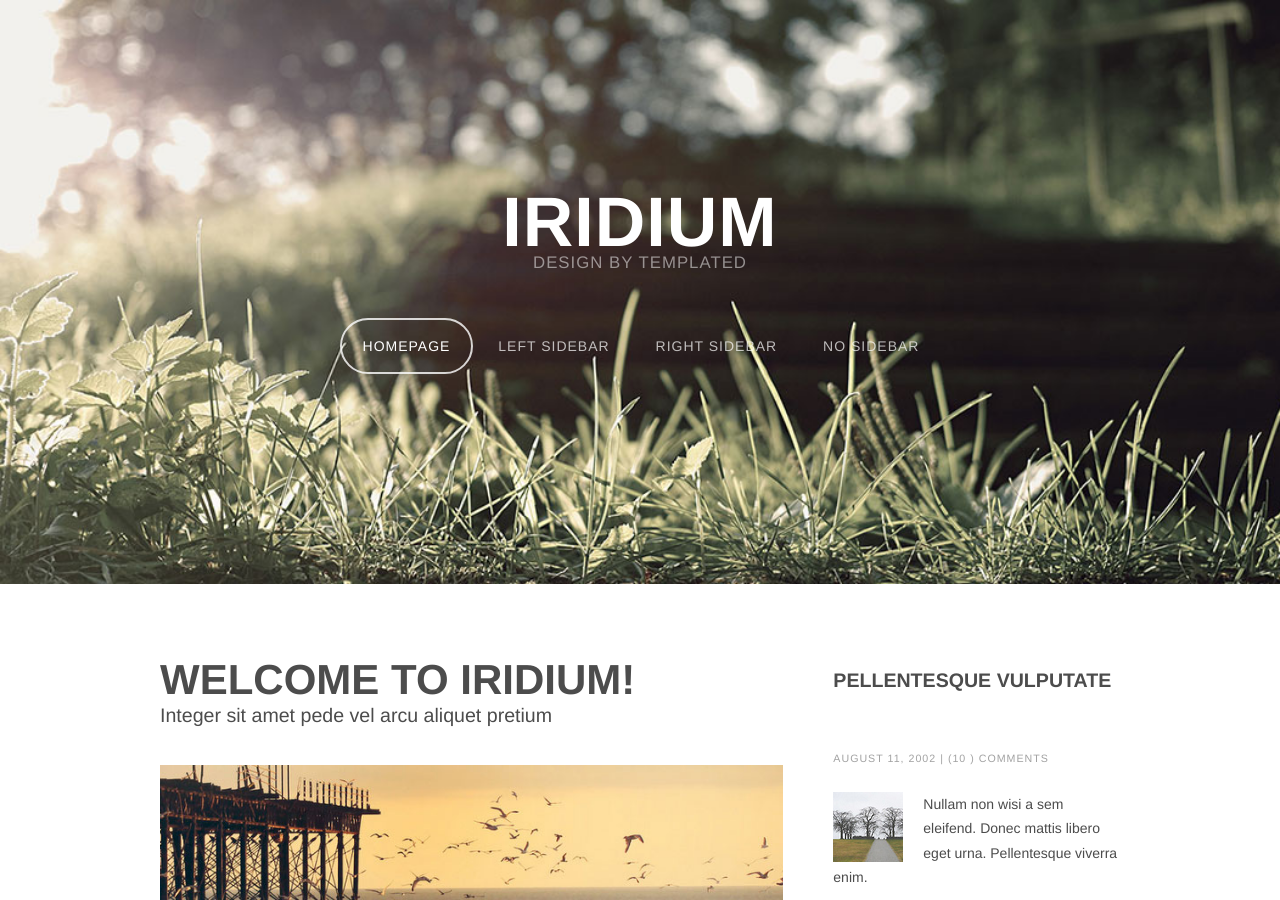
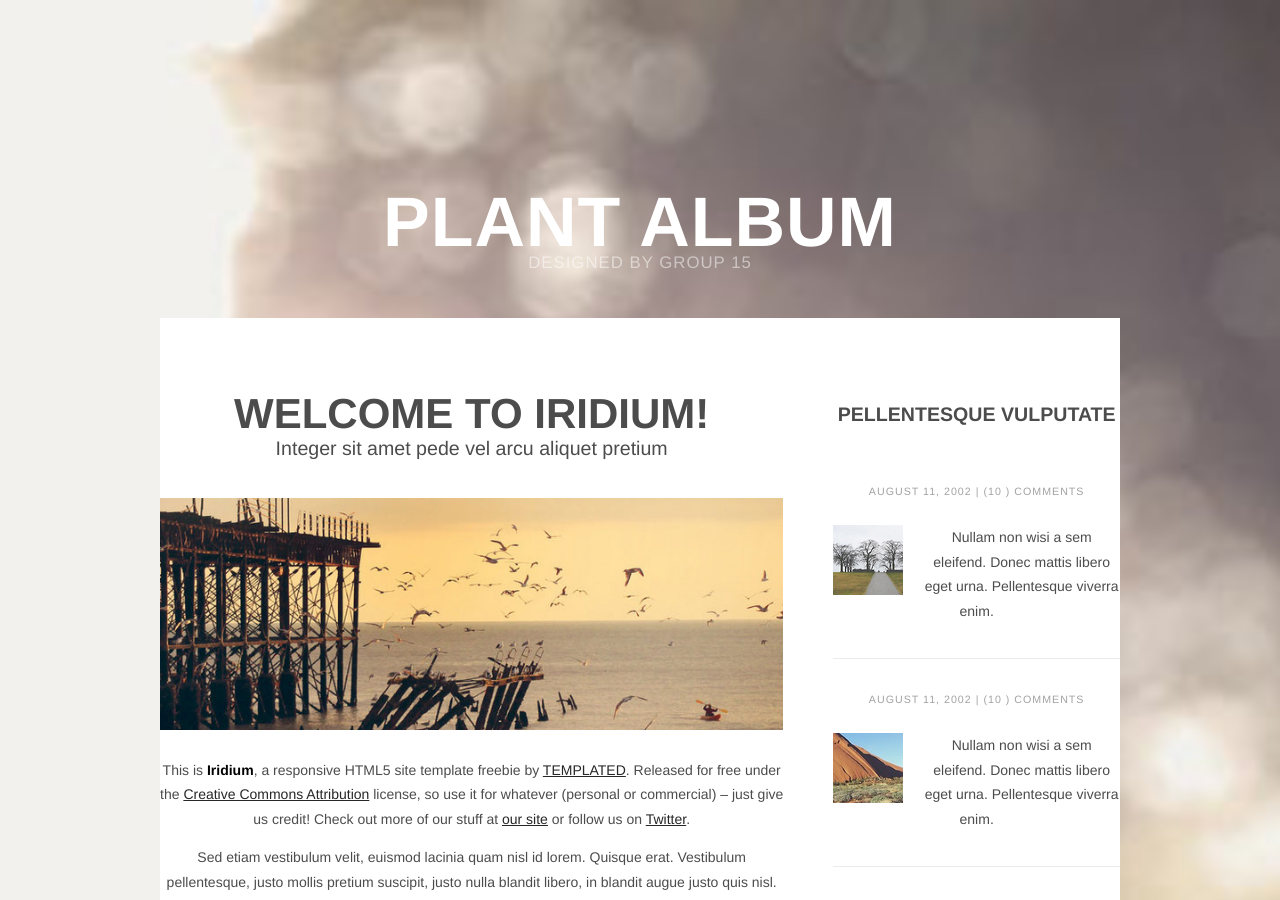
Before and after one commit to Daniel-Gong/old-website, a Jekyll site: the page plant album/index.html, which Jekyll copies as it is, in a window 1280 px wide and 900 px high. Built offline with Jekyll 4.4.1, drawn with Linux system fonts in a browser that asks for light colours; nearby versions of some CDN libraries.

Commit message:
Update index.html

```diff
--- a/plant album/index.html
+++ b/plant album/index.html
@@ -1,12 +1,8 @@
 <!DOCTYPE HTML>
-<!--
-	Iridium by TEMPLATED
-    templated.co @templatedco
-    Released for free under the Creative Commons Attribution 3.0 license (templated.co/license)
--->
+
 <html>
 	<head>
-		<title>Iridium by TEMPLATED</title>
+		<title>Plant Album Group 15</title>
 		<meta http-equiv="content-type" content="text/html; charset=utf-8" />
 		<meta name="description" content="" />
 		<meta name="keywords" content="" />
@@ -32,20 +28,9 @@
 
 				<!-- Logo -->
 				<div id="logo">
-					<h1><a href="#">Iridium</a></h1>
-					<span>Design by TEMPLATED</span>
-				</div>
+					<h1><a href="#">Plant Album</a></h1>
+					<span>Designed by Group 15</span>
 
-				<!-- Nav -->
-				<nav id="nav">
-					<ul>
-						<li class="active"><a href="index.html">Homepage</a></li>
-						<li><a href="left-sidebar.html">Left Sidebar</a></li>
-						<li><a href="right-sidebar.html">Right Sidebar</a></li>
-						<li><a href="no-sidebar.html">No Sidebar</a></li>
-					</ul>
-				</nav>
-			</div>
 		</div>
 
 		<!-- Main -->
```
